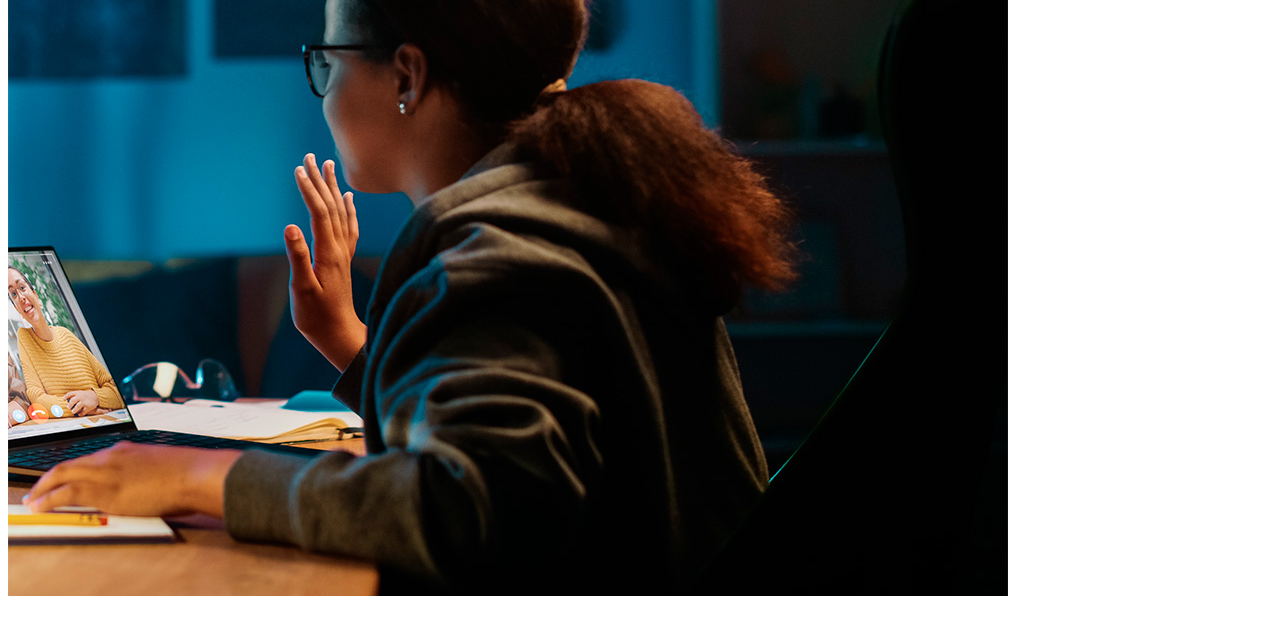
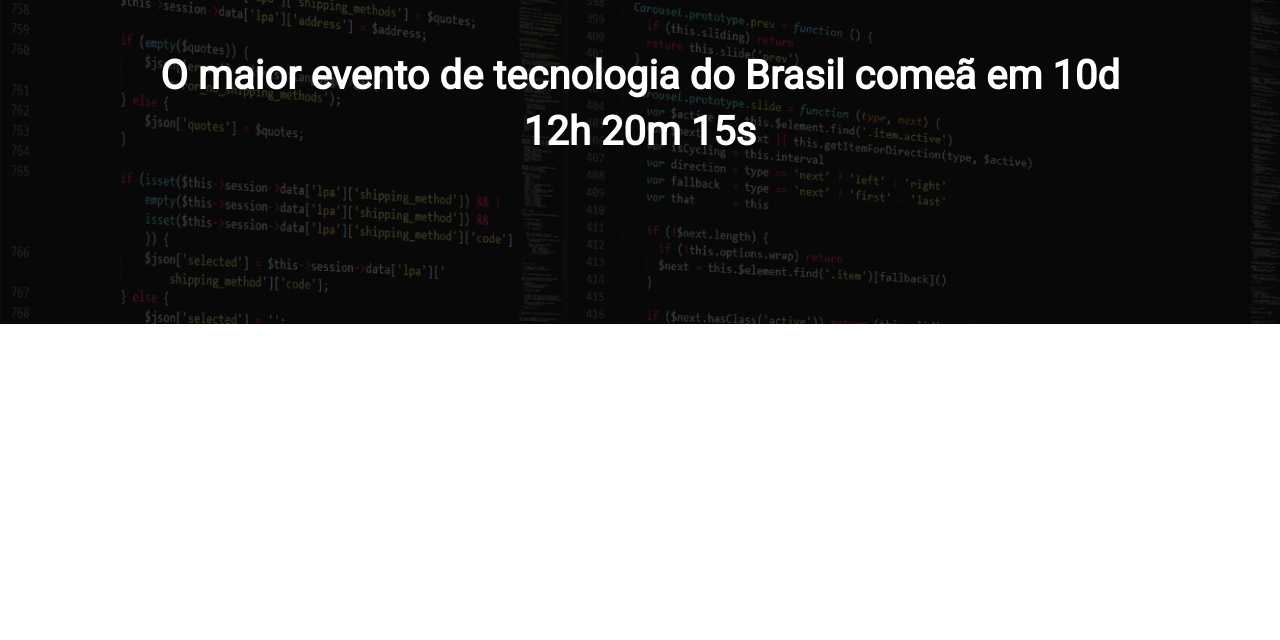
Before and after one commit to rbtzinn/ebac_tech_talks, a website built with Parcel: page src/index.html in a window 1280 px wide. Shown: the part 160-800 px from the top of the page. Built offline with nearby package versions, Linux system fonts and the light colour scheme.

Commit message:
criando o hero

```diff
--- a/src/index.html
+++ b/src/index.html
@@ -1,13 +1,28 @@
 <!DOCTYPE html>
-<html lang="en">
+<html lang="pt-br">
+
 <head>
     <meta charset="UTF-8">
     <meta name="viewport" content="width=device-width, initial-scale=1.0">
-    <title>Document</title>
+    <title>EBC Tech Talks</title>
+    <link rel="preconnect" href="https://fonts.googleapis.com">
+    <link rel="preconnect" href="https://fonts.gstatic.com" crossorigin>
+    <link href="https://fonts.googleapis.com/css2?family=Roboto&display=swap" rel="stylesheet">
     <link rel="stylesheet" href="styles/main.scss">
 </head>
+
 <body>
-    <img src="./images/backend.png" alt="">
+    <header class="hero">
+        <div class="container">
+            <img class="hero__logo" src="./images/ebac_logo.svg" alt="EBAC">
+            <p class="hero__text">
+                O maior evento de tecnologia do Brasil comeã em 10d 12h 20m 15s
+            </p>
+        </div>
+    </header>
+
+
     <script src="scripts/main.js"></script>
 </body>
+
 </html>
--- /dev/null
+++ b/src/styles/_hero.scss
@@ -0,0 +1,52 @@
+.hero {
+    padding-top: 64px;
+    padding-bottom: 100px;
+    background-image: url(../images/fundo.png);
+    background-repeat: no-repeat;
+    background-size: cover;
+    position: relative;
+
+    .container {
+        position: relative;
+    }
+
+    &::before {
+        position: absolute;
+        top: 0;
+        left: 0;
+        width: 100%;
+        height: 100%;
+        background-color: #000;
+        content: '';
+        opacity: .7;
+    }
+
+    &__text{
+        margin-top: 64px;
+        margin-bottom: 64px;
+        font-size: 40px;
+        line-height: 56px;
+        font-weight: 800;
+        text-align: center;
+    }
+
+    &__logo {
+        margin: 0 auto;
+        height: 80px;
+        display: block;
+    }
+
+    @media (max-width:640px) {
+        padding: 40px 0;
+
+        &__logo {
+            height: 40x;
+        }
+
+        &__text {
+            font-size: 22px;
+            line-height: 24px;
+            margin: 24px 0;
+        }
+    }
+}
--- a/src/styles/main.scss
+++ b/src/styles/main.scss
@@ -0,0 +1,23 @@
+@use 'hero';
+
+* {
+    margin: 0;
+    padding: 0;
+    box-sizing: border-box;
+    font-family: Roboto, sans-serif;
+    color: #fff;
+}
+
+.container {
+    max-width: 960px;
+    width: 100%;
+    margin: 0 auto;
+
+    @media (max-width: 640px) {
+        max-width: 80%;
+    }
+
+    @media (max-width: 1024px) {
+        max-width: 90%;
+    }
+}
```
